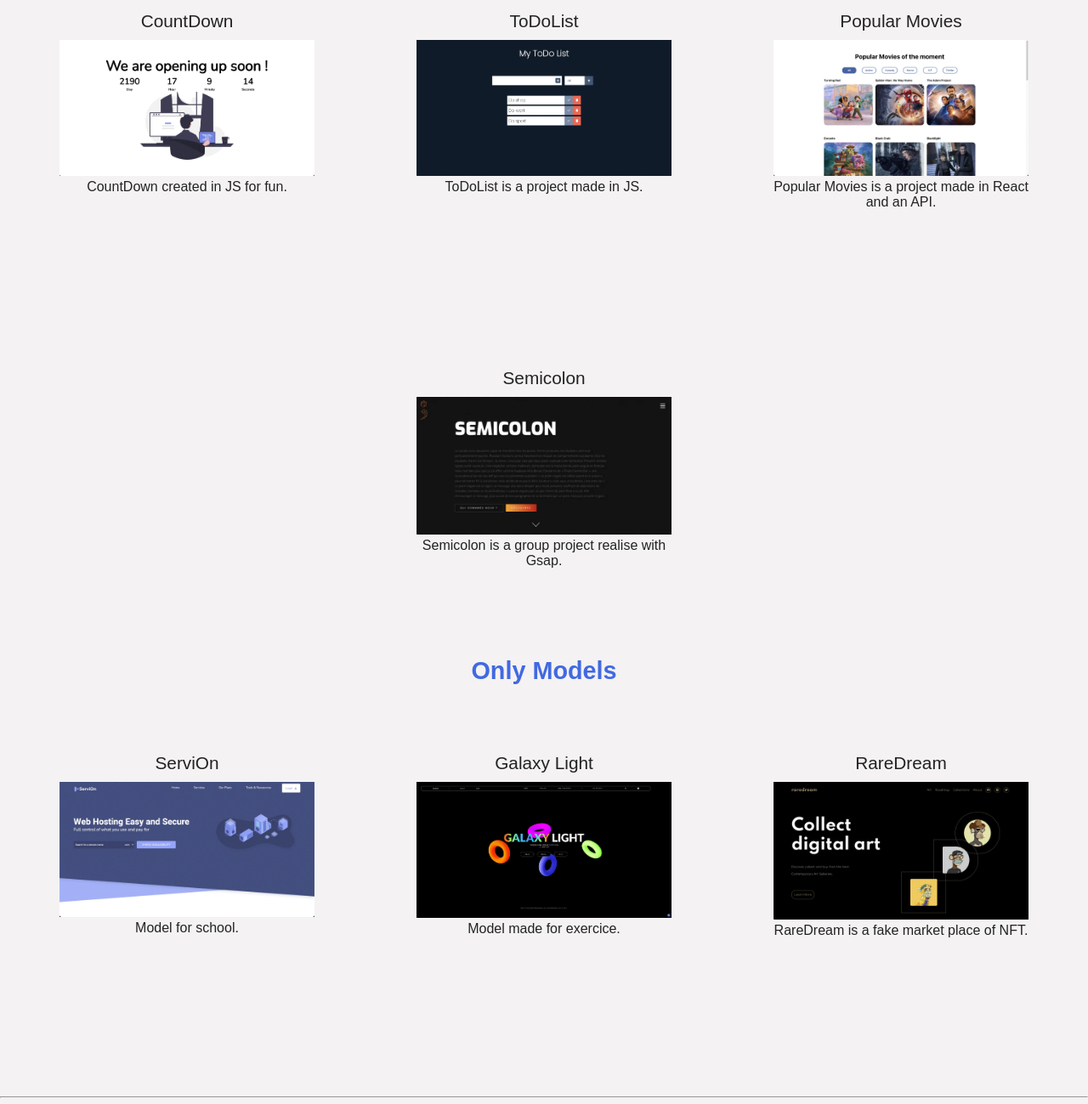
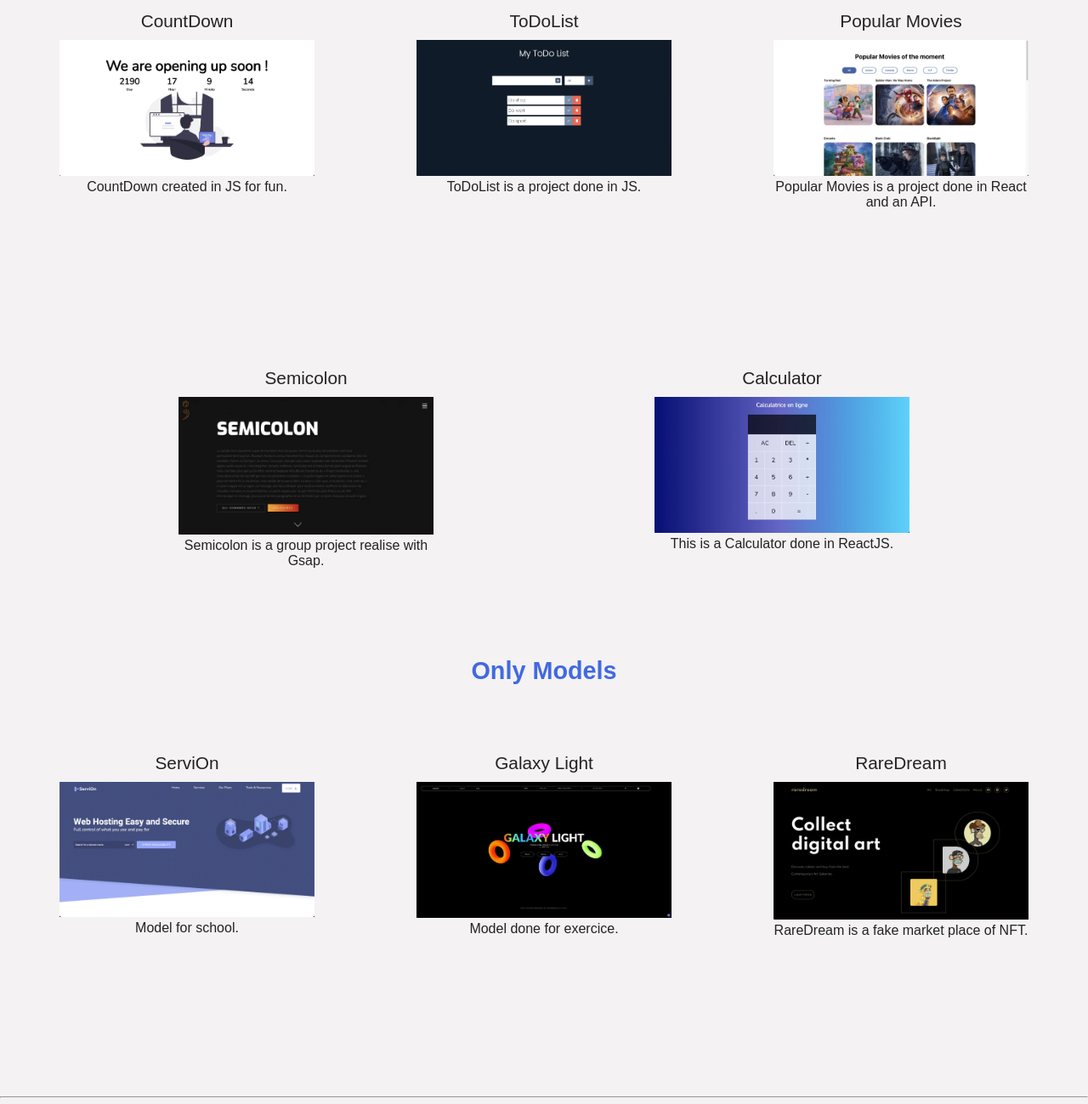
Before and after one commit to AugustinBriolon/PortFolio, a plain HTML site: page index.html in a window 1280 px wide. Shown: the part 2033-3332 px from the top of the page at 85% size. Drawn offline with Linux system fonts and the light colour scheme; a web font is replaced by a local one.

Commit message:
:sparkles: add new project

```diff
--- a/index.html
+++ b/index.html
@@ -241,7 +241,7 @@
                 <div class="projectItems">
                     <p class="project_title">ToDoList</p>
                     <a href="https://todo.list.august1.dev/" target="_blank" rel="noopener"><img src="./assets/img/images/todoList.webp" class="imgProject"  alt="ToDoList Project" title="ToDoList"></a>
-                    <p class="descriptionImg">ToDoList is a project made in JS.</p>
+                    <p class="descriptionImg">ToDoList is a project done in JS.</p>
                 </div>
 
             </div>
@@ -251,7 +251,7 @@
                 <div class="projectItems">
                     <p class="project_title">Popular Movies</p>
                     <a href="https://react.movies.august1.dev/" target="_blank" rel="noopener"><img src="./assets/img/images/React-API.webp" class="imgProject"  alt="Popular Movie Project" title="Popular Movies"></a>
-                    <p class="descriptionImg">Popular Movies is a project made in React and an API.</p>
+                    <p class="descriptionImg">Popular Movies is a project done in React and an API.</p>
                 </div>
 
             </div>
@@ -262,6 +262,16 @@
                     <p class="project_title">Semicolon</p>
                     <a href="https://semicolon.vercel.app/" target="_blank" rel="noopener"><img src="./assets/img/images/semicolon.webp" class="imgProject"  alt="Popular Movie Project" title="Popular Movies"></a>
                     <p class="descriptionImg">Semicolon is a group project realise with Gsap.</p>
+                </div>
+
+            </div>
+
+            <div class="projectsContainer">
+
+                <div class="projectItems">
+                    <p class="project_title">Calculator</p>
+                    <a href="https://calculatrice.august1.dev/" target="_blank" rel="noopener"><img src="./assets/img/images/Calculatrice.webp" class="imgProject"  alt="Calculatrice en ligne" title="Calculator online"></a>
+                    <p class="descriptionImg">This is a Calculator done in ReactJS.</p>
                 </div>
 
             </div>
@@ -288,7 +298,7 @@
                 <div class="projectItems">
                     <p class="project_title">Galaxy Light</p>
                     <a href="https://galaxylight.august1.dev" target="_blank" rel="noopener"><img src="./assets/img/images/galaxy.webp" class="imgProject"  alt="Galaxy Light" title="Galaxy Light"></a>
-                    <p class="descriptionImg">Model made for exercice.</p>
+                    <p class="descriptionImg">Model done for exercice.</p>
                 </div>
 
             </div>
```
Also changed, not shown: assets/img/images/Calculatrice.webp (added).
